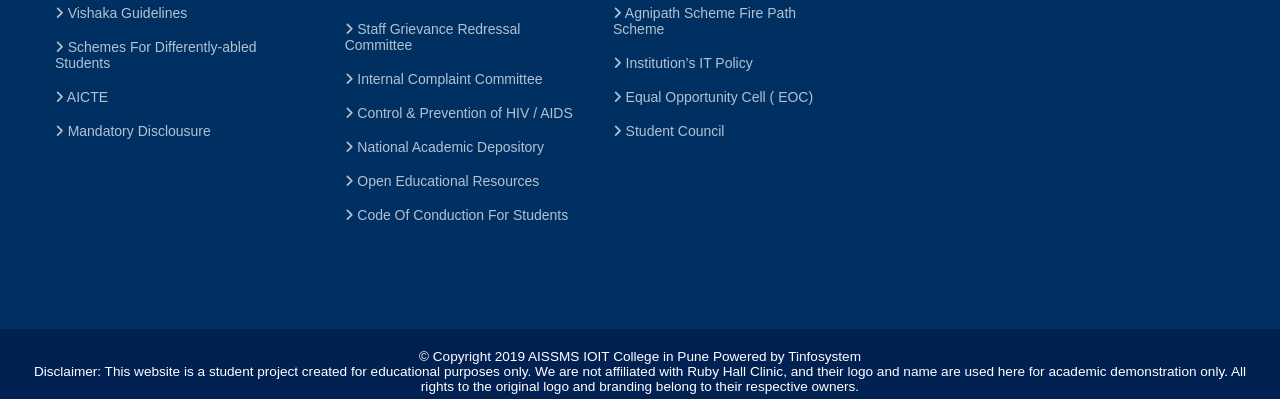
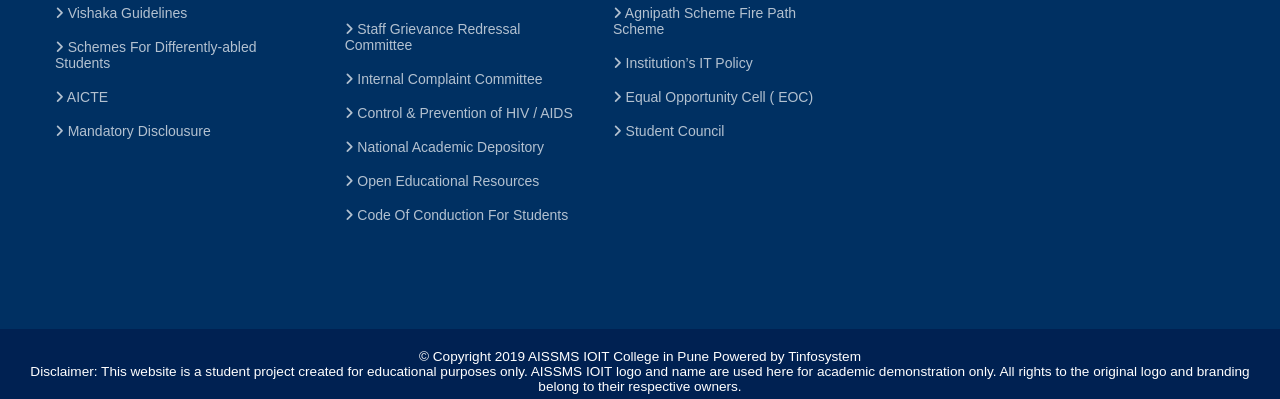
Before and after one commit to Yash-Raut0801/AISSMS-IOIT_cloneWeb, a plain HTML site: page index.html in a window 1280 px wide. Shown: the part 7288-7687 px from the top of the page. Drawn offline with Linux system fonts and the light colour scheme.

Commit message:
Update index.html

```diff
--- a/index.html
+++ b/index.html
@@ -606,9 +606,10 @@
         </div>
         <div class="panel2">
             <p>&copy; <a href="#">Copyright 2019 AISSMS IOIT College in Pune</a> Powered by <a href="#">Tinfosystem</a></p>
-            <p>Disclaimer: This website is a student project created for educational purposes only. We are not affiliated with
-               Ruby Hall Clinic, and their logo and name are used here for academic demonstration only. All rights to the
-               original logo and branding belong to their respective owners.
+
+            <p>
+                Disclaimer: This website is a student project created for educational purposes only. AISSMS IOIT logo and name are used here for academic demonstration only. All rights to the
+                original logo and branding belong to their respective owners.
             </p>
         </div>
     </footer>
```
